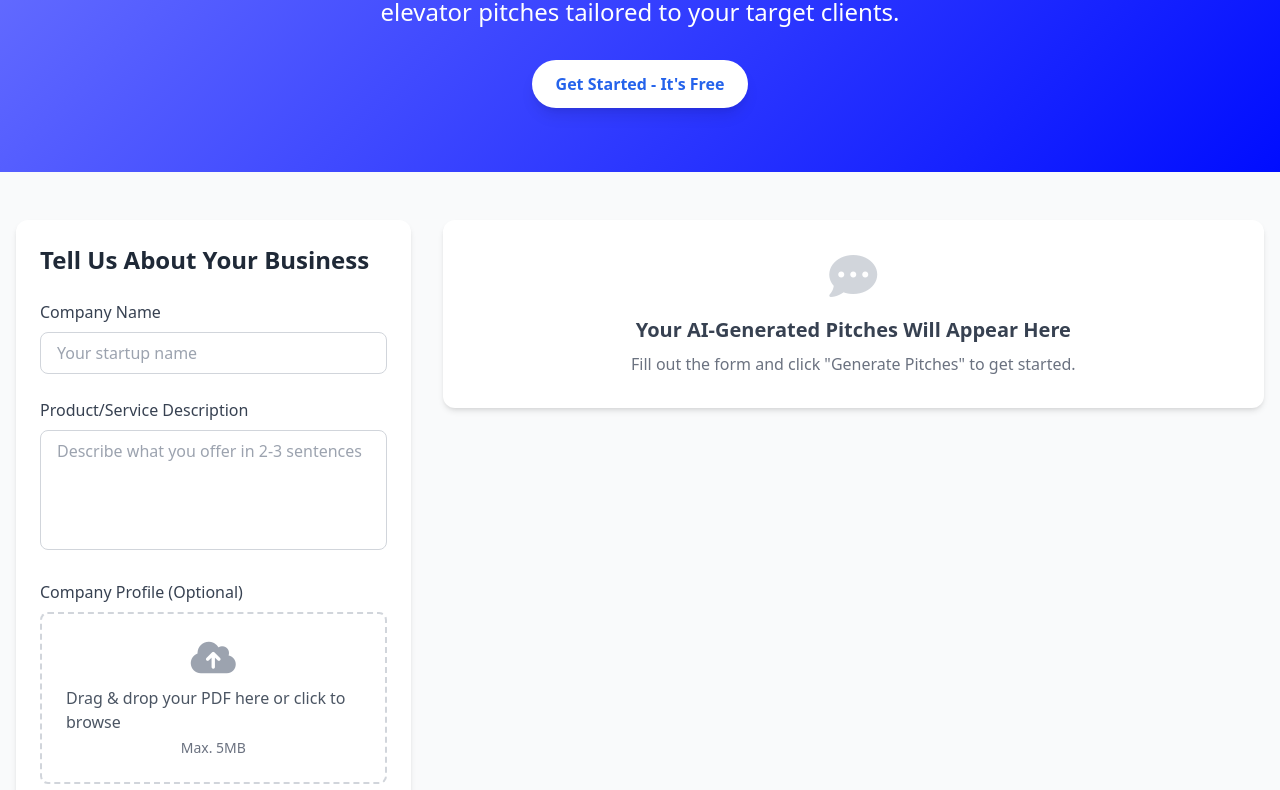
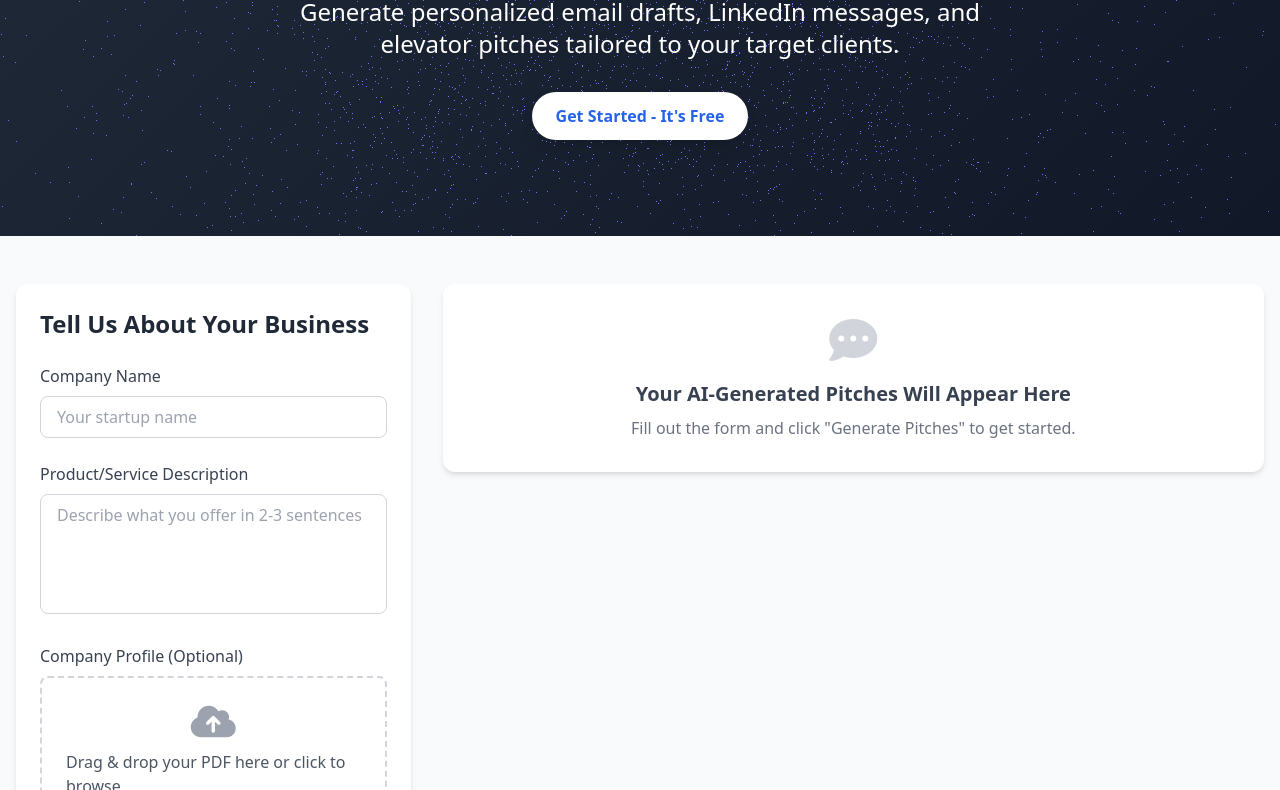
Before and after one commit to CodeAlchemist09/PitchGenius, a plain HTML site: page public/index.html in a window 1280 px wide. Shown: the part 244-1034 px from the top of the page. Drawn offline with nearby package versions, Linux system fonts and the light colour scheme; no server answers.

Commit message:
Update index.html with latest changes

```diff
--- a/public/index.html
+++ b/public/index.html
@@ -3,12 +3,33 @@
 <head>
     <meta charset="UTF-8">
     <meta name="viewport" content="width=device-width, initial-scale=1.0">
-    <title>PitchGenius | AI Sales Pitch Generator for Startups</title>
+    <title>PitchGenius | AI Sales Pitch Generator</title>
     <script src="https://cdn.tailwindcss.com"></script>
     <link rel="stylesheet" href="https://cdnjs.cloudflare.com/ajax/libs/font-awesome/6.4.0/css/all.min.css">
+    <script src="https://cdnjs.cloudflare.com/ajax/libs/three.js/r128/three.min.js"></script>
     <style>
+        @import url('https://fonts.googleapis.com/css2?family=Inter:wght@400;600;700&display=swap');
+        body {
+            font-family: 'Inter', sans-serif;
+            background-color: #f8fafc;
+        }
         .gradient-bg {
-            background: linear-gradient(135deg, #6B73FF 0%, #000DFF 100%);
+            background: linear-gradient(135deg, #1f2937 0%, #111827 100%);
+            position: relative;
+            overflow: hidden;
+            z-index: 10;
+        }
+        .hero-canvas {
+            position: absolute;
+            top: 0;
+            left: 0;
+            width: 100%;
+            height: 100%;
+            z-index: 0;
+        }
+        .content-container {
+            position: relative;
+            z-index: 1;
         }
         .file-input-label {
             border: 2px dashed #d1d5db;
@@ -93,8 +114,9 @@
     </header>
 
     <!-- Hero Section -->
-    <section class="gradient-bg text-white py-16">
-        <div class="container mx-auto px-4 text-center">
+    <section class="gradient-bg text-white py-24 relative">
+        <canvas id="hero-canvas" class="hero-canvas"></canvas>
+        <div class="content-container container mx-auto px-4 text-center relative z-10">
             <h2 class="text-3xl md:text-4xl font-bold mb-4">AI-Powered Sales Pitches in Minutes</h2>
             <p class="text-xl md:text-2xl mb-8 max-w-3xl mx-auto">Generate personalized email drafts, LinkedIn messages, and elevator pitches tailored to your target clients.</p>
             <button class="bg-white text-blue-600 font-bold px-6 py-3 rounded-full shadow-lg hover:bg-gray-100 transition duration-300" id="get-started-btn">
@@ -437,6 +459,7 @@
             </div>
         </div>
     </footer>
+
     <script type="module">
         import { initializeApp } from "https://www.gstatic.com/firebasejs/11.6.1/firebase-app.js";
         import { getAuth, signInAnonymously, onAuthStateChanged, createUserWithEmailAndPassword, signInWithEmailAndPassword, GoogleAuthProvider, signInWithPopup, signOut } from "https://www.gstatic.com/firebasejs/11.6.1/firebase-auth.js";
@@ -878,6 +901,45 @@
                     URL.revokeObjectURL(url);
                 }
             });
+
+            // Particle Animation
+            const canvas = document.getElementById('hero-canvas');
+            const scene = new THREE.Scene();
+            const camera = new THREE.PerspectiveCamera(75, window.innerWidth / window.innerHeight, 0.1, 1000);
+            const renderer = new THREE.WebGLRenderer({ canvas: canvas, alpha: true });
+            renderer.setSize(canvas.clientWidth, canvas.clientHeight);
+            camera.position.z = 5;
+
+            const particlesGeometry = new THREE.BufferGeometry();
+            const particlesCount = 5000;
+            const posArray = new Float32Array(particlesCount * 3);
+            for(let i = 0; i < particlesCount * 3; i++) {
+                posArray[i] = (Math.random() - 0.5) * 10;
+            }
+            particlesGeometry.setAttribute('position', new THREE.BufferAttribute(posArray, 3));
+            const particlesMaterial = new THREE.PointsMaterial({
+                size: 0.005,
+                color: 0x6B73FF
+            });
+            const particlesMesh = new THREE.Points(particlesGeometry, particlesMaterial);
+            scene.add(particlesMesh);
+
+            window.addEventListener('resize', () => {
+                const width = canvas.clientWidth;
+                const height = canvas.clientHeight;
+                renderer.setSize(width, height);
+                camera.aspect = width / height;
+                camera.updateProjectionMatrix();
+            });
+
+            const animate = () => {
+                requestAnimationFrame(animate);
+                particlesMesh.rotation.x += 0.0001;
+                particlesMesh.rotation.y += 0.0002;
+                renderer.render(scene, camera);
+            };
+
+            animate();
         });
     </script>
 </body>
```
